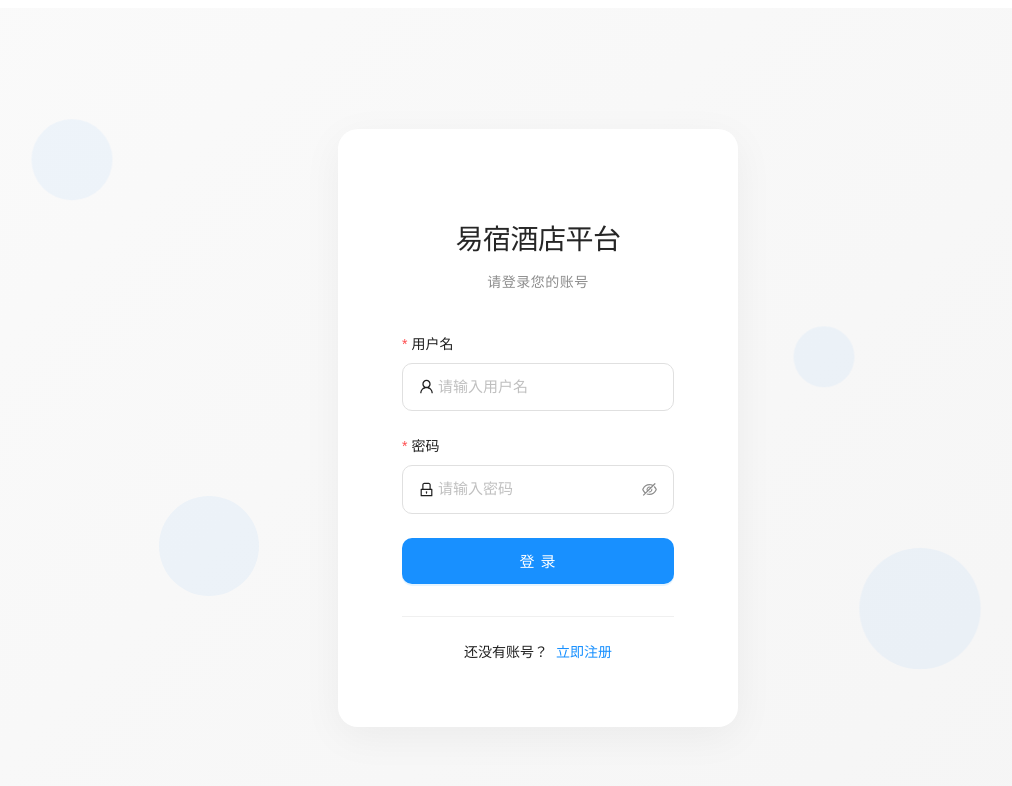
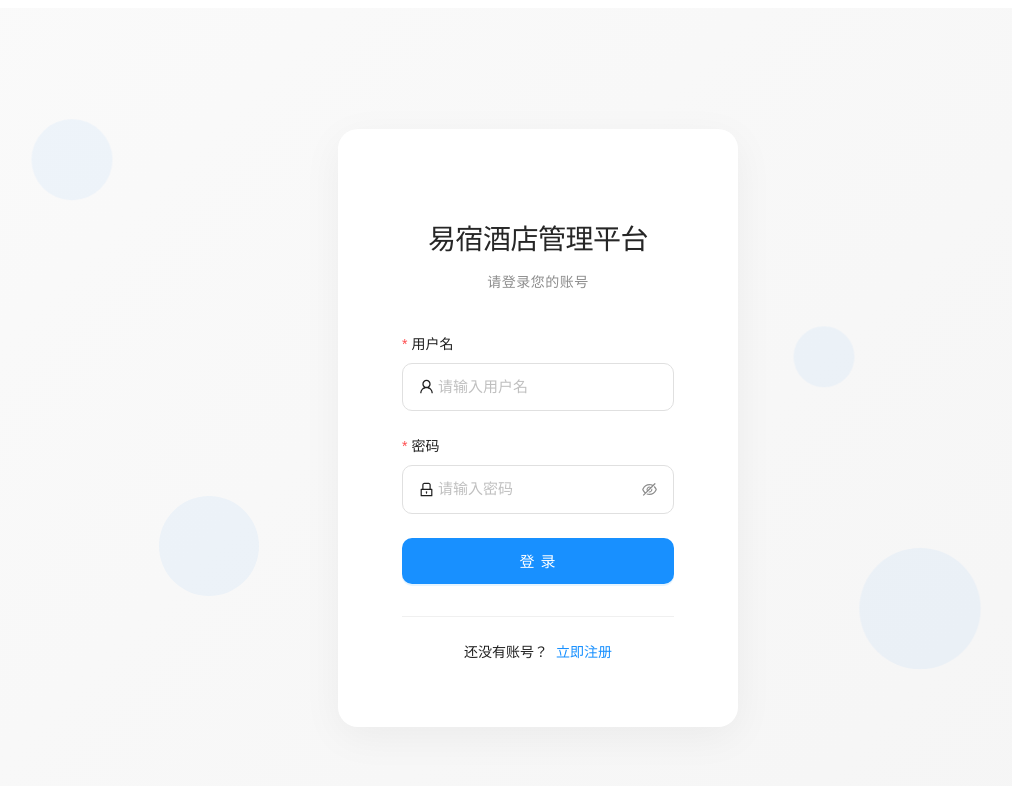
Before and after one commit to yangling-happy/easyStay-admin, a React (Vite) app: page /login in a window 1280 px wide. Shown: the top 786 px of the page, without its empty margins (102-1114 px from the left). Built offline with nearby package versions, Linux system fonts and the light colour scheme; the HTML template or start-up script is replaced by a standard one.

Commit message:
chore: 统一项目名称

```diff
--- a/index.html
+++ b/index.html
@@ -4,7 +4,7 @@
     <meta charset="UTF-8" />
     <link rel="icon" type="image/svg+xml" href="/vite.svg" />
     <meta name="viewport" content="width=device-width, initial-scale=1.0" />
-    <title>易宿酒店管理后台</title>
+    <title>易宿酒店管理平台</title>
   </head>
   <body>
     <div id="root"></div>
--- a/src/layouts/components/Sidebar/index.tsx
+++ b/src/layouts/components/Sidebar/index.tsx
@@ -96,7 +96,7 @@ const Sidebar: React.FC = () => {
           background: "#001529",
         }}
       >
-        易宿酒店管理后台
+        易宿酒店管理平台
       </div>
       <Menu
         theme="dark"
--- a/src/pages/Login/index.tsx
+++ b/src/pages/Login/index.tsx
@@ -56,7 +56,7 @@ const LoginPage: React.FC = () => {
   const LoginHeader = () => (
     <div className="login-header">
       <Title level={3} className="login-title">
-        易宿酒店平台
+        易宿酒店管理平台
       </Title>
       <Text type="secondary" className="login-subtitle">
         请登录您的账号
```
Also changed, not shown: 1 other file (tests, documents, lock files or other folders).
